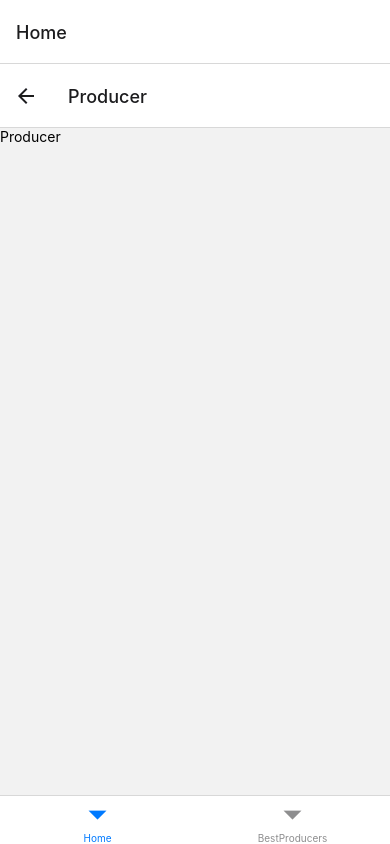
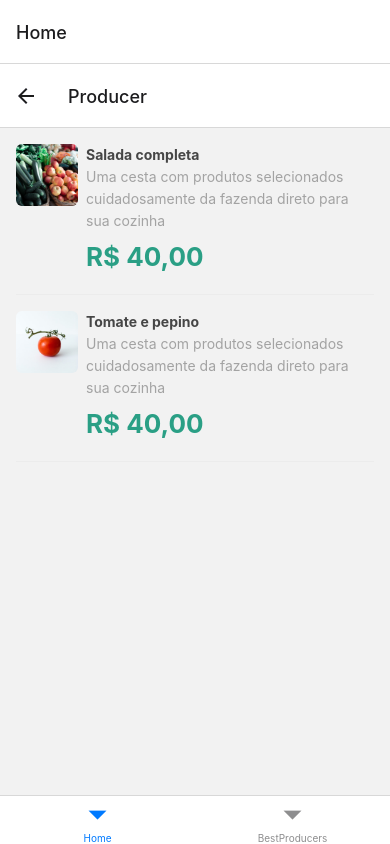
Before and after one commit to bognarjunior/Alura-React-Native, a React Native app in the folder orgsHooks/: screen /Home in a window 390 px wide. Both pictures are taken after a click on the element 95 px from the left and 380 px from the top of the page. Built offline with nearby package versions, Linux system fonts and the light colour scheme.

Commit message:
Create basket component
Create basket component

```diff
--- /dev/null
+++ b/orgsHooks/src/components/Text.js
@@ -0,0 +1,22 @@
+import React from 'react';
+import {Text, StyleSheet} from 'react-native';
+
+export default function Index({children, style}) {
+  let custonStyle = styles.text;
+  if (style?.fontWeight === 'bold') {
+    custonStyle = styles.textBold;
+  }
+
+  return <Text style={[style, custonStyle]}>{children}</Text>;
+}
+
+const styles = StyleSheet.create({
+  text: {
+    // fontFamily: 'MontserratRegular',
+    fontWeight: 'normal',
+  },
+  textBold: {
+    // fontFamily: 'MontserratBold',
+    fontWeight: 'bold',
+  },
+});
--- /dev/null
+++ b/orgsHooks/src/screens/Producer/components/Basket.js
@@ -0,0 +1,64 @@
+import React from 'react';
+import {useNavigation} from '@react-navigation/core';
+import {StyleSheet, View, Image, TouchableOpacity} from 'react-native';
+import Text from '../../../components/Text';
+
+export default function Basket({detail, items, producer}) {
+  const navigation = useNavigation();
+  const {name, image, description, price} = detail;
+
+  console.log(detail)
+  console.log(items)
+  console.log(producer)
+  return (
+    <TouchableOpacity style={styles.basket} onPress={() => {}}>
+      <View style={styles.content}>
+        <Image source={image} style={styles.image} />
+        <View style={styles.text}>
+          <Text style={styles.name}>{name}</Text>
+          <Text style={styles.description}>{description}</Text>
+          <Text style={styles.price}>{price}</Text>
+        </View>
+      </View>
+    </TouchableOpacity>
+  );
+}
+
+const styles = StyleSheet.create({
+  basket: {
+    paddingHorizontal: 16,
+  },
+  content: {
+    flexDirection: 'row',
+    borderBottomWidth: 1,
+    borderBottomColor: '#ECECEC',
+    paddingVertical: 16,
+  },
+  image: {
+    width: 62,
+    height: 62,
+    borderRadius: 6,
+  },
+  text: {
+    flex: 1,
+    marginLeft: 8,
+  },
+  name: {
+    color: '#464646',
+    fontSize: 14,
+    lineHeight: 22,
+    fontWeight: 'bold',
+  },
+  description: {
+    color: '#A3A3A3',
+    fontSize: 14,
+    lineHeight: 22,
+  },
+  price: {
+    color: '#2A9F85',
+    fontSize: 26,
+    lineHeight: 42,
+    fontWeight: 'bold',
+    marginTop: 4,
+  },
+});
--- a/orgsHooks/src/screens/Producer/index.js
+++ b/orgsHooks/src/screens/Producer/index.js
@@ -1,15 +1,59 @@
-import {View, Text} from 'react-native';
+import {StyleSheet, FlatList} from 'react-native';
 import React from 'react';
 import {useRoute} from '@react-navigation/native';
+import Basket from './components/Basket';
 
 const Producer = () => {
   const route = useRoute();
-  console.log(route.params);
-  return (
-    <View>
-      <Text>Producer</Text>
-    </View>
-  );
+  const {name, image, baskets} = route.params;
+  console.log(baskets);
+  const renderItem = ({item}) => {
+    return (
+      <Basket
+        {...item}
+        producer={{
+          name,
+          image,
+        }}
+      />
+    );
+  };
+  /* "baskets": [{"detail": [Object], "itens": [Array]}, {"detail": [Object], "itens": [Array]}],
+   "distance": "124", "id": 5, "image": 10, "name": "Potager", "stars": 3} */
+
+  return <FlatList data={baskets} renderItem={renderItem} />;
 };
 
+const styles = StyleSheet.create({
+  list: {
+    backgroundColor: '#ffffff',
+  },
+  conteudo: {
+    paddingHorizontal: 16,
+  },
+  logo: {
+    flexDirection: 'row',
+  },
+  producerImage: {
+    width: 62,
+    height: 62,
+    marginTop: -23,
+    borderRadius: 6,
+  },
+  producer: {
+    color: '#464646',
+    fontSize: 20,
+    lineHeight: 32,
+    fontWeight: 'bold',
+    marginLeft: 16,
+  },
+  baskets: {
+    color: '#464646',
+    fontSize: 20,
+    lineHeight: 32,
+    fontWeight: 'bold',
+    marginTop: 32,
+  },
+});
+
 export default Producer;
```
Also changed, not shown: orgsHooks/src/screens/Basket/index.js (+12 -12 lines).
